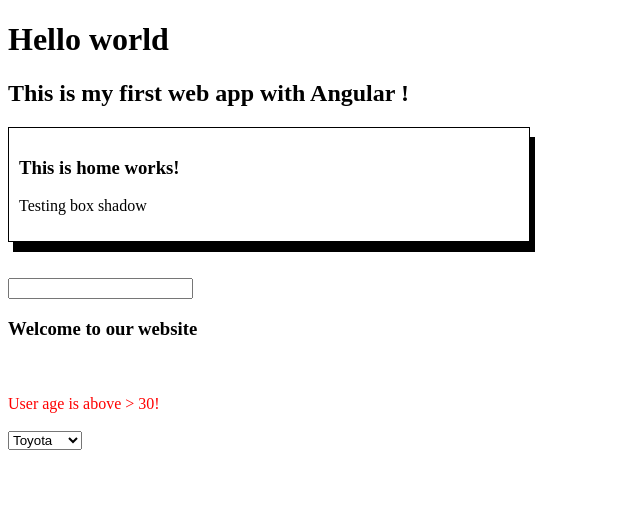
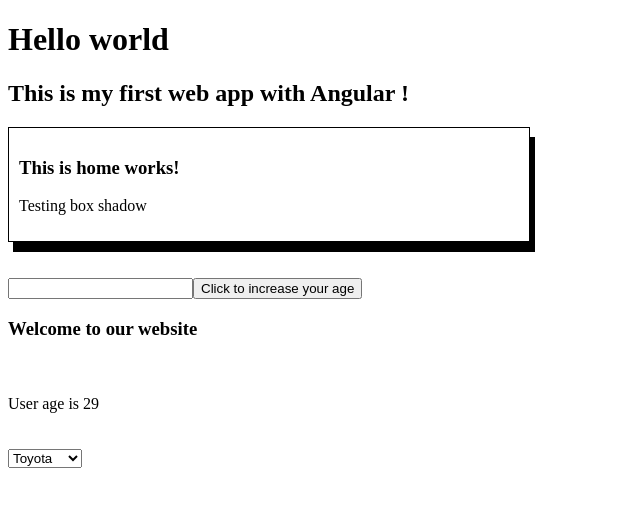
Before and after one commit to 20-8-21-1-14/Learn_Angular, an Angular app: page / in a window 1280 px wide. Shown: the top 506 px of the page, without its empty margins (0-640 px from the left). Built offline with nearby package versions, Linux system fonts and the light colour scheme.

Commit message:
Add click button

```diff
--- a/src/app/home/home.component.css
+++ b/src/app/home/home.component.css
@@ -9,6 +9,10 @@
     color: red;
 }
 
+.overage{
+    color: green;
+}
+
 .username{
     color:goldenrod;
 }
--- a/src/app/home/home.component.html
+++ b/src/app/home/home.component.html
@@ -6,11 +6,20 @@
 <br /><br />
 
 <input [(ngModel)]="user_name" />
+<button (click)="increase_Age()">Click to increase your age</button>
 <h3>Welcome {{user_name}} to our website</h3>
 
 <br /><br />
-<span *ngIf="user_age >= 30" class="underage">User age is above > 30!</span>
-<span *ngIf="user_age < 30 ">User age is under < 30!</span>
+
+<span
+    *ngIf="user_age<=30; then condition1 else condition2"
+></span>
+
+<br />
+<ng-template #condition1 class="underage">User age is {{user_age}}</ng-template>
+<ng-template #condition2 class="overage">Your age is under 30: {{user_age}} years old</ng-template>
+<!-- <span *ngIf="user_age >= 30" class="underage">User age is above > 30!</span>
+<span *ngIf="user_age < 30 ">User age is under < 30!</span> -->
 
 <br /><br />
 
--- a/src/app/home/home.component.ts
+++ b/src/app/home/home.component.ts
@@ -7,11 +7,17 @@ import { Component, OnInit } from '@angular/core';
 })
 export class HomeComponent implements OnInit {
   public user_name = ''
-  public user_age = 30;
+  public user_age = 29;
   public car_remain = ['Toyota','Vinfast','Mustang','Ferrari','Volvo'];
   constructor() { }
 
   ngOnInit(): void {
   }
 
+  public increase_Age() {
+    this.user_age++;
+    if(this.user_age >=30){
+      this.user_name='Old man';
+    }
+  }
 }
```
